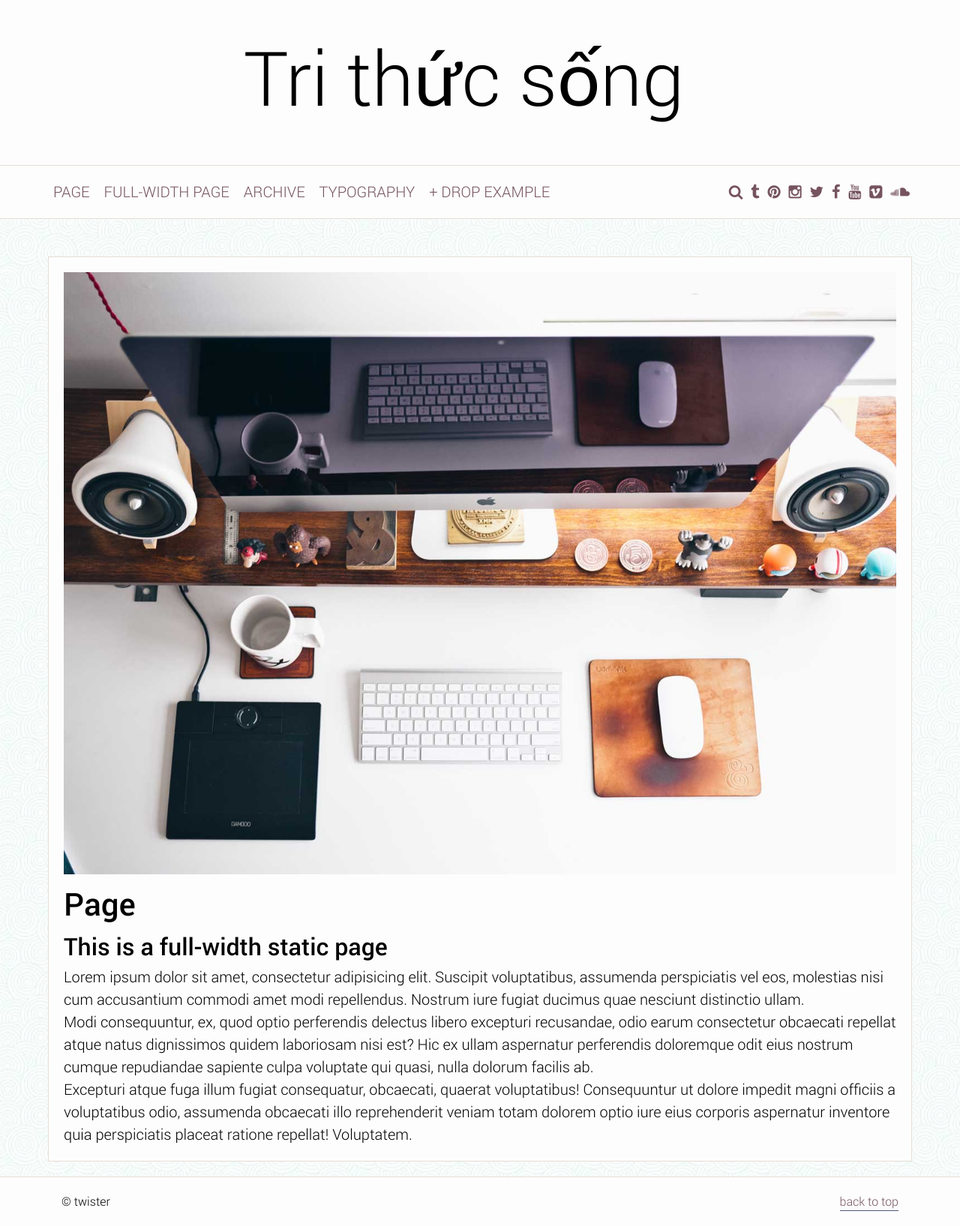
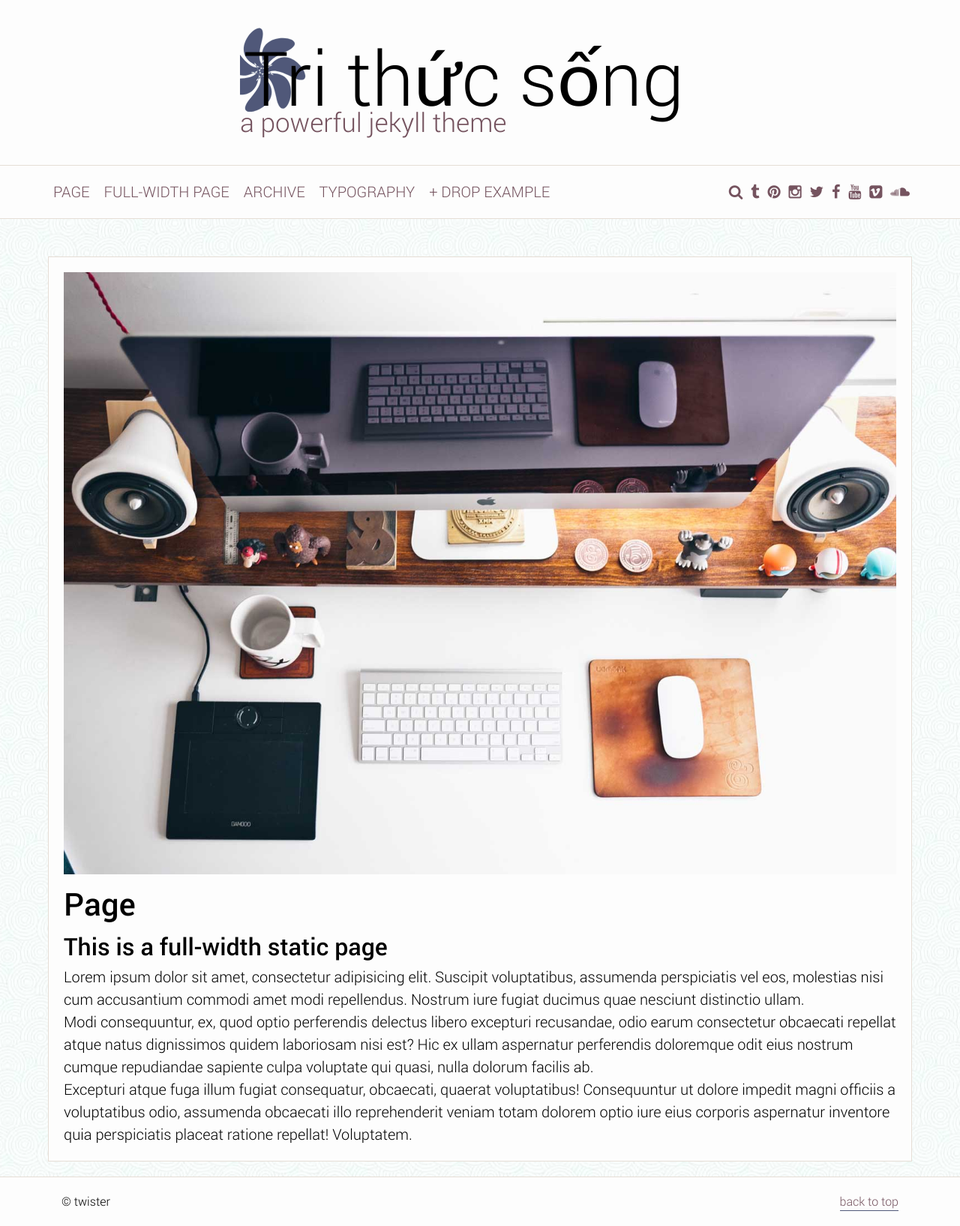
Before and after one commit to lamhongkhoa2/trithucsongcf, a Jekyll site: the page built from page-full/index.md, in a window 1280 px wide. Shown: the whole page at 75% size. Built offline with Jekyll 4.4.1, drawn with Linux system fonts in a browser that asks for light colours.

Commit message:
Update full.html

```diff
--- a/_includes/full.html
+++ b/_includes/full.html
@@ -1,11 +1,11 @@
 <svg xmlns:dc="http://purl.org/dc/elements/1.1/" xmlns:cc="http://creativecommons.org/ns#" xmlns:rdf="http://www.w3.org/1999/02/22-rdf-syntax-ns#" xmlns:svg="http://www.w3.org/2000/svg" xmlns="http://www.w3.org/2000/svg" version="1.1" viewBox="0 0 127.27984 28.97019" class="ts_full">
   <g transform="translate(-315.0152,-375.88218)">
-    <path class="icon" d="m 215.74177,394.32464 c -6.43839,7.45302 10.47423,2.57234 4.08373,-4.92179 -8.45201,-9.91167 4.56001,0.30634 -8.45598,-0.20531 -9.84128,-0.38685 4.51944,9.79291 6.39417,0.12411 2.47952,-12.78788 2.60362,3.75616 -5.11169,-6.73916 -5.83349,-7.93542 -4.83859,9.63922 3.88967,5.07655 11.54391,-6.03455 -1.31336,4.37751 2.08179,-8.19829 2.56705,-9.50845 -10.55305,2.227 -1.54383,6.20624 11.91551,5.26292 -4.24135,1.70251 7.70765,-3.48393 9.03454,-3.92143 -8.32085,-6.8622 -5.8148,2.66251 3.31449,12.5973 -3.97551,-2.25452 7.52949,3.85389 8.69884,4.61851 0.17712,-10.78402 -5.7071,-2.88615 -7.78241,10.44566 -0.71604,-4.51385 1.68147,8.28966 1.81274,9.68062 8.54172,-6.58525 -1.30184,-6.26148 -13.019,0.42823 3.08263,-3.37416 -5.43273,6.48315 z" transform="translate(2.1245714,0.11182024)" />
+    <path class="icon" d="m 315.74177,394.32464 c -6.43839,7.45302 10.47423,2.57234 4.08373,-4.92179 -8.45201,-9.91167 4.56001,0.30634 -8.45598,-0.20531 -9.84128,-0.38685 4.51944,9.79291 6.39417,0.12411 2.47952,-12.78788 2.60362,3.75616 -5.11169,-6.73916 -5.83349,-7.93542 -4.83859,9.63922 3.88967,5.07655 11.54391,-6.03455 -1.31336,4.37751 2.08179,-8.19829 2.56705,-9.50845 -10.55305,2.227 -1.54383,6.20624 11.91551,5.26292 -4.24135,1.70251 7.70765,-3.48393 9.03454,-3.92143 -8.32085,-6.8622 -5.8148,2.66251 3.31449,12.5973 -3.97551,-2.25452 7.52949,3.85389 8.69884,4.61851 0.17712,-10.78402 -5.7071,-2.88615 -7.78241,10.44566 -0.71604,-4.51385 1.68147,8.28966 1.81274,9.68062 8.54172,-6.58525 -1.30184,-6.26148 -13.019,0.42823 3.08263,-3.37416 -5.43273,6.48315 z" transform="translate(2.1245714,0.11182024)" />
     <text x="316.02356" y="396.5386"  class="Tri thức sống" xml:space="preserve">
         <tspan x="316.02356" y="396.5386">Tri thức sống</tspan>
     </text>
-    <text x="215.00629" y="403.45459" class="slogan" xml:space="preserve">
-        <tspan x="215.00629" y="403.45459" id="tspan3790">a powerful jekyll theme</tspan>
+    <text x="315.00629" y="403.45459" class="slogan" xml:space="preserve">
+        <tspan x="315.00629" y="403.45459" id="tspan3790">a powerful jekyll theme</tspan>
     </text>
   </g>
 </svg>
```
